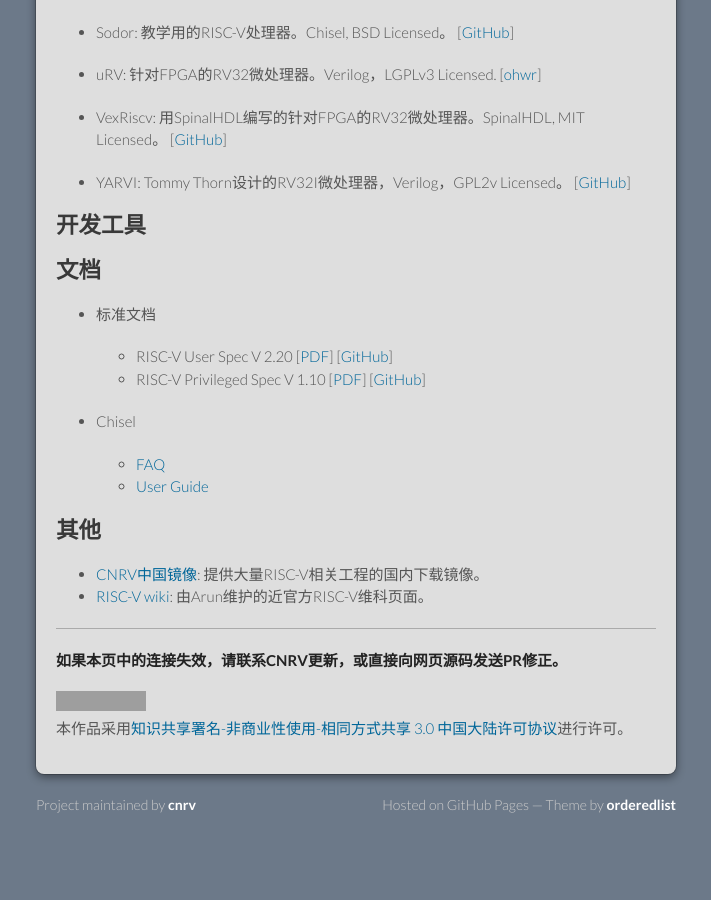
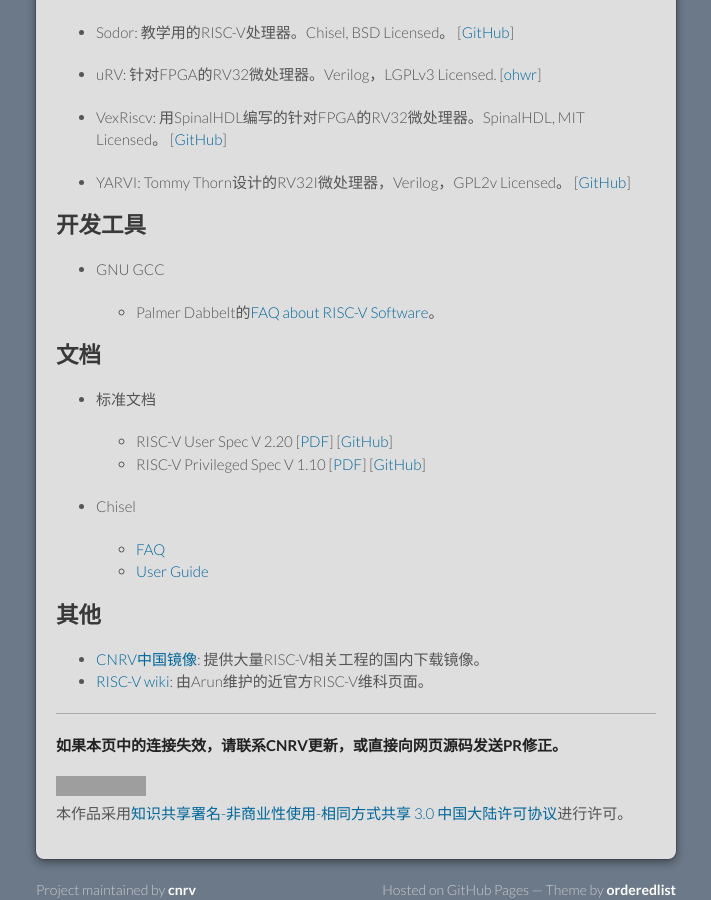
Before and after one commit to cnrv/home, a Jekyll site: the page built from resource.md, in a window 1280 px wide and 900 px high, scrolled down 1450 px. Shown: the whole window, without its empty margins (284-995 px from the left). Built offline with Jekyll 4.4.1, drawn with Linux system fonts in a browser that asks for light colours; Markdown is read by kramdown in place of the engine named in the settings; our own code applies the rules of GitHub Pages for plain Markdown files; grey boxes are pictures that could not be loaded.

Commit message:
add riscv faq

```diff
--- a/resource.md
+++ b/resource.md
@@ -92,6 +92,10 @@
 
 ## 开发工具
 
++ GNU GCC
+
+  - Palmer Dabbelt的[FAQ about RISC-V Software](http://www.dabbelt.com/~palmer/riscv-faq.html)。
+
 
 ## 文档
 
```
